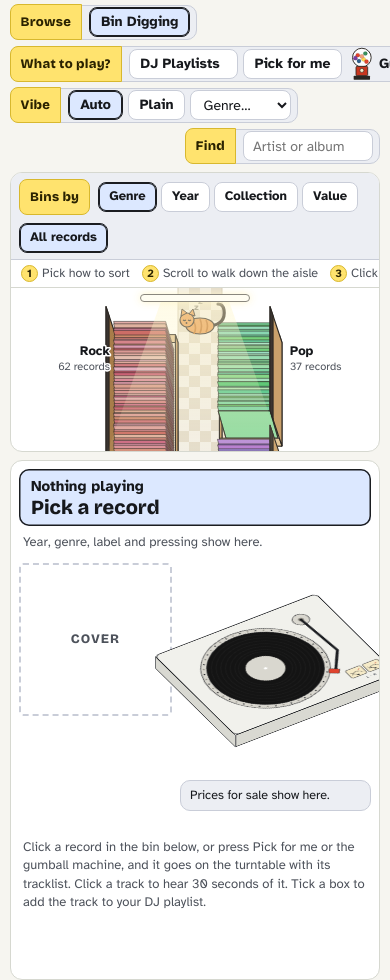
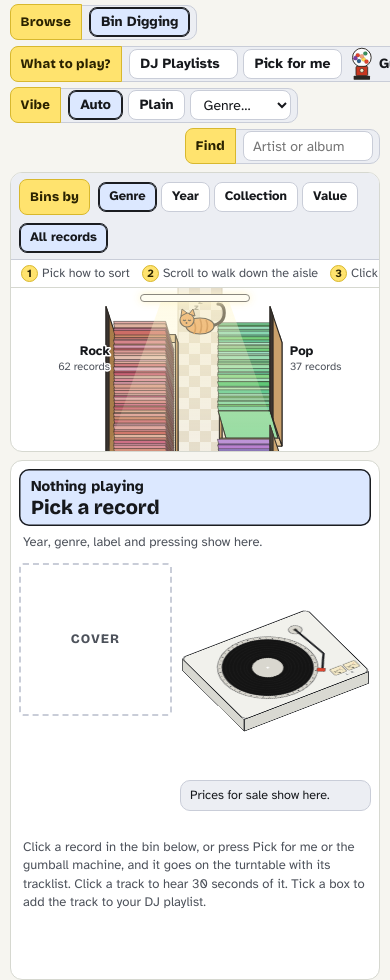
Before and after one commit to Darch87/record-bins, a plain HTML site: page preview/demo.html in a window 390 px wide. Shown: the part 135-1115 px from the top of the page. Drawn offline with nearby package versions, Linux system fonts and the light colour scheme.

Commit message:
Round 6 preview: turntable fits on phones
Co-Authored-By: Claude Opus 5.5 <noreply@anthropic.com>

```diff
--- a/preview/demo.html
+++ b/preview/demo.html
@@ -467,6 +467,8 @@ html,body{margin:0;padding:0;background:#F6F5F0}
   #rb .npright{grid-column:1 / -1}
   #rb .npcover{height:180px}
   #rb .tt{min-height:180px}
+  #rb .npdeck{overflow:hidden}
+  #rb .axo{width:min(78%,240px)}
   #rb .money{height:auto}
   #rb .npmeta{white-space:normal}
 }
```
Also changed, not shown: preview/index.html (+2 -0 lines).
